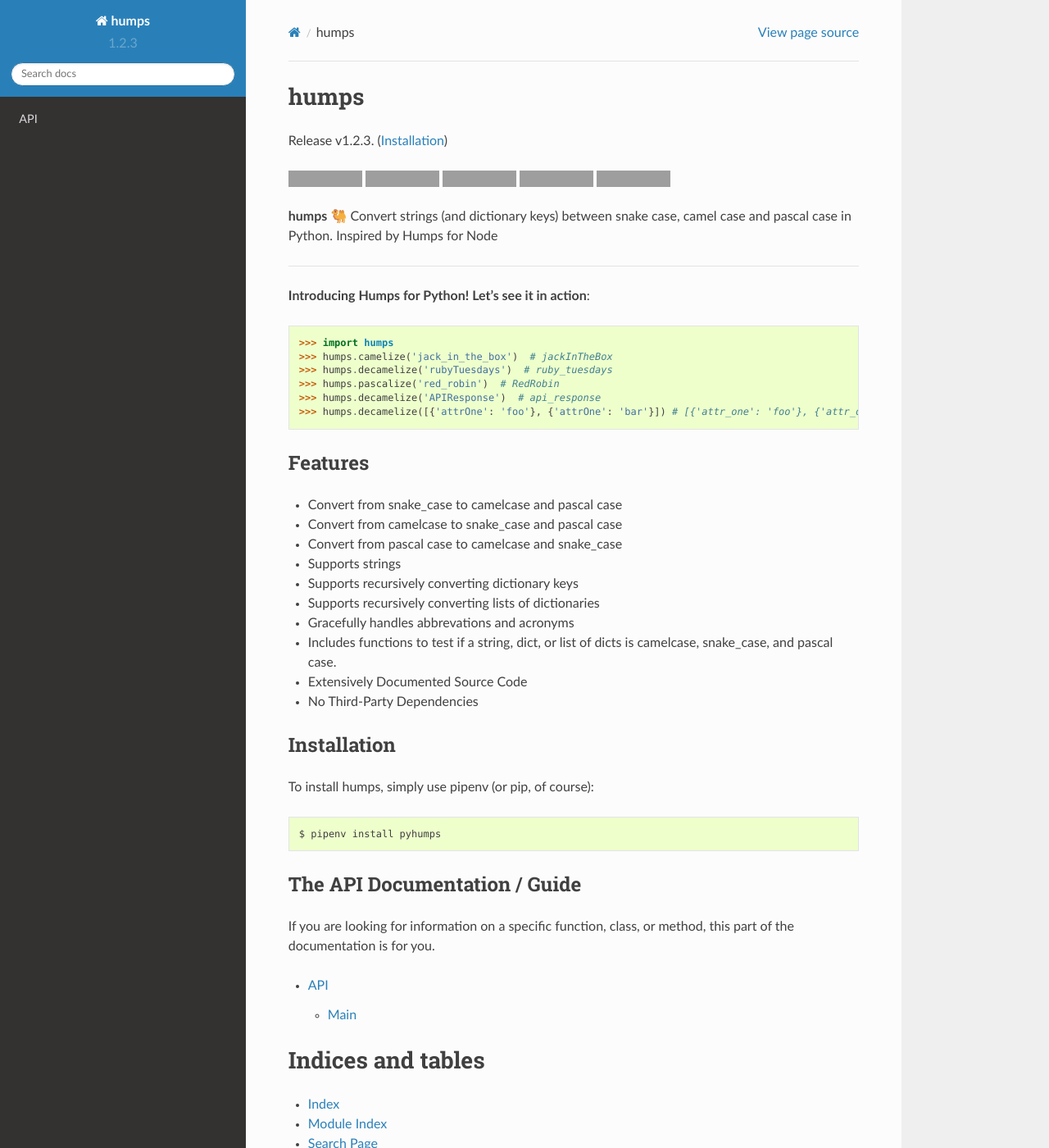
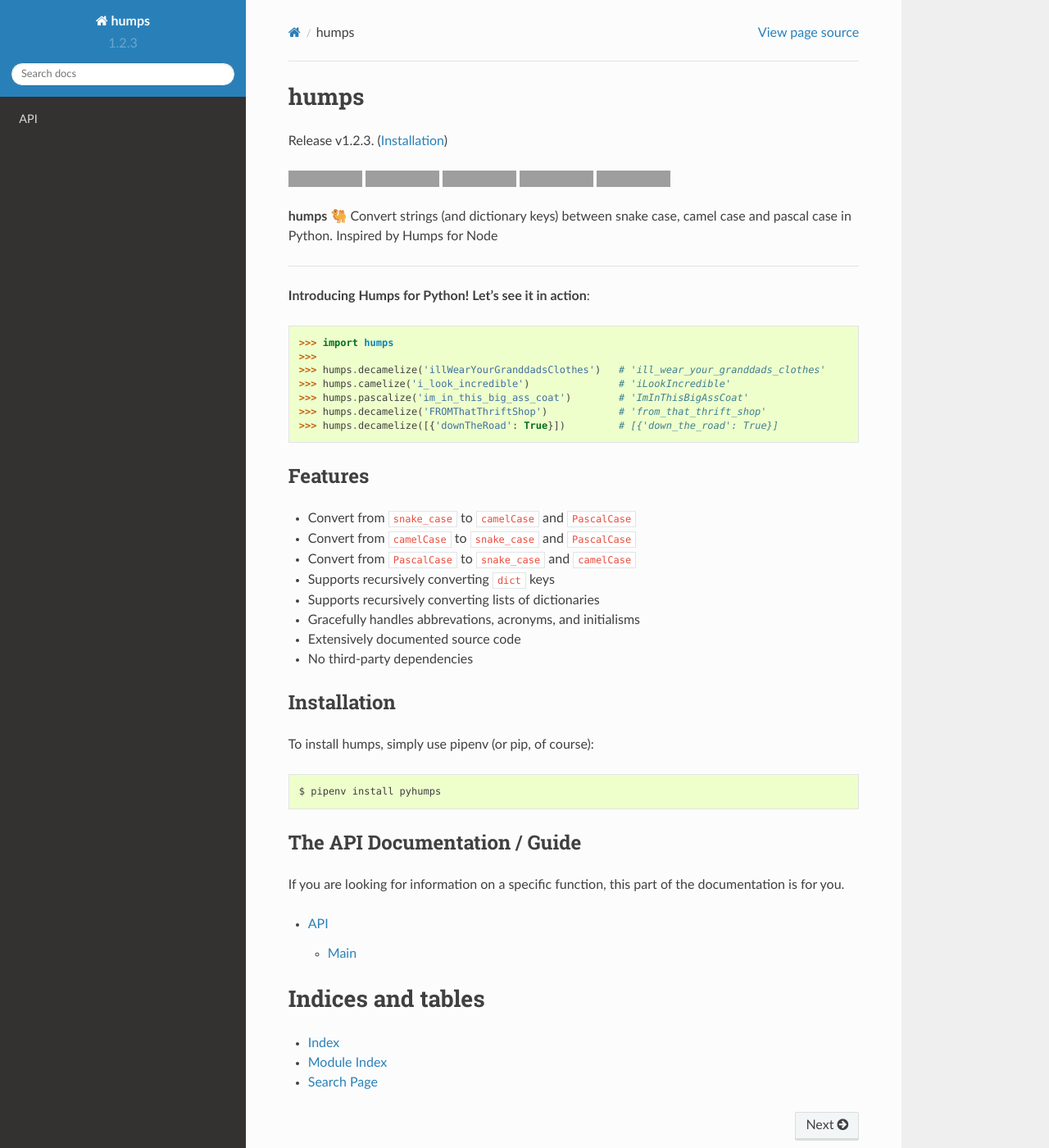
Before and after one commit to nficano/humps, a Sphinx documentation site: the page built from docs/index.rst, in a window 1280 px wide and 1400 px high. Shown: the whole window at 82% size. Built offline with Sphinx 7.4.7 and the Read the Docs theme 2.0.0, drawn with Linux system fonts in a browser that asks for light colours; grey boxes are pictures that could not be loaded.

Commit message:
updated docs

```diff
--- a/docs/index.rst
+++ b/docs/index.rst
@@ -34,26 +34,24 @@
 **Introducing Humps for Python! Let's see it in action**::
 
     >>> import humps
-    >>> humps.camelize('jack_in_the_box')  # jackInTheBox
-    >>> humps.decamelize('rubyTuesdays')  # ruby_tuesdays
-    >>> humps.pascalize('red_robin')  # RedRobin
-    >>> humps.decamelize('APIResponse')  # api_response
-    >>> humps.decamelize([{'attrOne': 'foo'}, {'attrOne': 'bar'}]) # [{'attr_one': 'foo'}, {'attr_one': 'bar'}]
-
+    >>>
+    >>> humps.decamelize('illWearYourGranddadsClothes')   # 'ill_wear_your_granddads_clothes'
+    >>> humps.camelize('i_look_incredible')               # 'iLookIncredible'
+    >>> humps.pascalize('im_in_this_big_ass_coat')        # 'ImInThisBigAssCoat'
+    >>> humps.decamelize('FROMThatThriftShop')            # 'from_that_thrift_shop'
+    >>> humps.decamelize([{'downTheRoad': True}])         # [{'down_the_road': True}]
 
 Features
 --------
 
-- Convert from snake_case to camelcase and pascal case
-- Convert from camelcase to snake_case and pascal case
-- Convert from pascal case to camelcase and snake_case
-- Supports strings
-- Supports recursively converting dictionary keys
+- Convert from ``snake_case`` to ``camelCase`` and ``PascalCase``
+- Convert from ``camelCase`` to ``snake_case`` and ``PascalCase``
+- Convert from ``PascalCase`` to  ``snake_case`` and ``camelCase``
+- Supports recursively converting ``dict`` keys
 - Supports recursively converting lists of dictionaries
-- Gracefully handles abbrevations and acronyms
-- Includes functions to test if a string, dict, or list of dicts is camelcase, snake_case, and pascal case.
-- Extensively Documented Source Code
-- No Third-Party Dependencies
+- Gracefully handles abbrevations, acronyms, and initialisms
+- Extensively documented source code
+- No third-party dependencies
 
 Installation
 ------------
@@ -65,7 +63,7 @@
 The API Documentation / Guide
 -----------------------------
 
-If you are looking for information on a specific function, class, or method, this part of the documentation is for you.
+If you are looking for information on a specific function, this part of the documentation is for you.
 
 .. toctree::
    :maxdepth: 2
```
